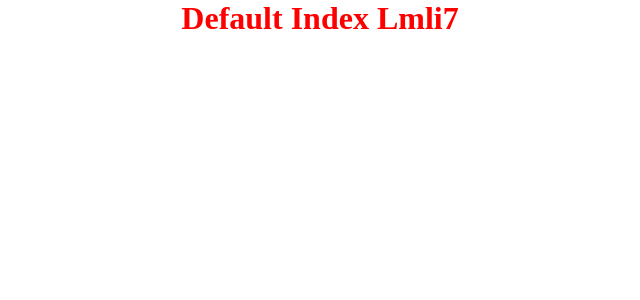
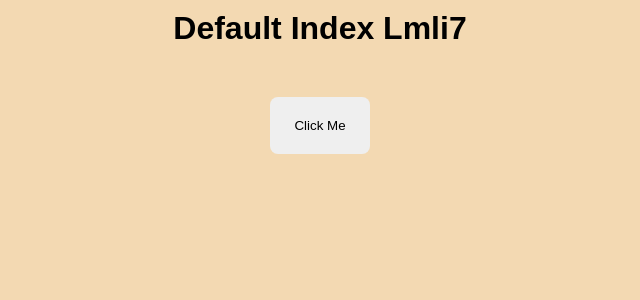
Before and after one commit to kslik9/best_webserver, a PHP site: page / in a window 1280 px wide. Shown: the top 300 px of the page, without its empty margins (320-960 px from the left). Run offline with PHP 8.4, Linux system fonts and the light colour scheme.

Commit message:
script.js was added

```diff
--- a/static/http/index.html
+++ b/static/http/index.html
@@ -7,6 +7,9 @@
     <link rel="stylesheet" href="style.css"/>
 </head>
 <body>
-    <h1>Default Index Lmli7</h1>
+    <h1 id="title">Default Index Lmli7</h1>
+    <p id="3iniha"></p>
+    <button id="butona">Click Me</button>
 </body>
+<script src="script.js"></script>
 </html>
--- /dev/null
+++ b/static/http/script.js
@@ -0,0 +1,11 @@
+function clickMe() {
+    if (document.getElementById("title").innerHTML != "WAAAAA3")
+    {
+        document.getElementById("title").innerHTML = "WAAAAA3";
+        document.getElementById("3iniha").innerHTML = "3iniha mla7"
+    }
+    else
+        document.getElementById("title").innerHTML = "Default Index Lmli7";
+}
+
+document.getElementById("butona").addEventListener("click", clickMe);
--- a/static/http/style.css
+++ b/static/http/style.css
@@ -4,7 +4,25 @@
     box-sizing: border-box;
 }
 
-h1 {
-    color: red;
+body {
+    font-family: sans-serif;
+    background-color: rgb(243, 217, 178);
+}
+h1, p {
     text-align: center;
+    margin: 10px;
 }
+
+#butona {
+    margin-left: auto;
+    margin-right: auto;
+    text-align: center;
+    padding: 21px;
+    border: unset;
+    border-radius: 8px;
+    text-align: center;
+    margin: 0 auto;
+    width: 100px;
+    display: block;
+    margin-top: 50px;
+}
```
Also changed, not shown: static/http/india.jpg (added).
